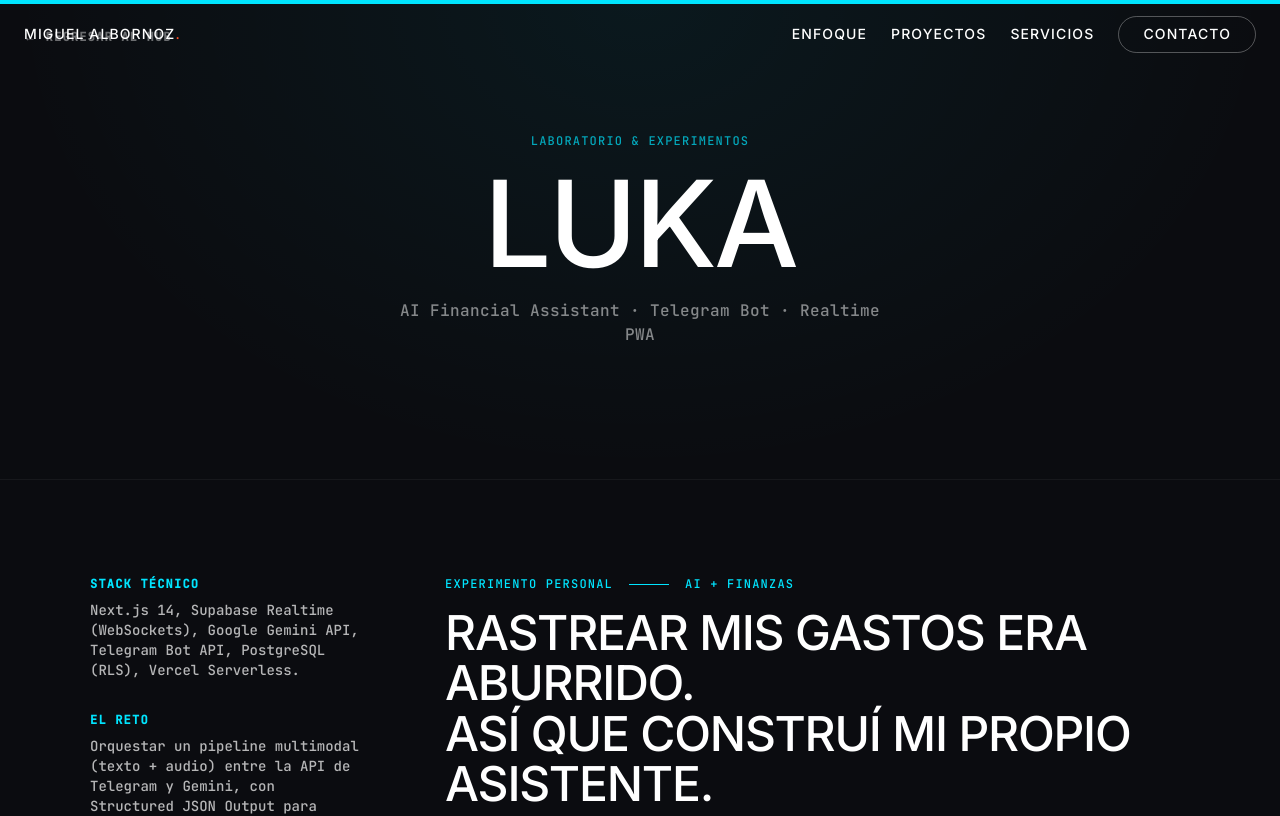
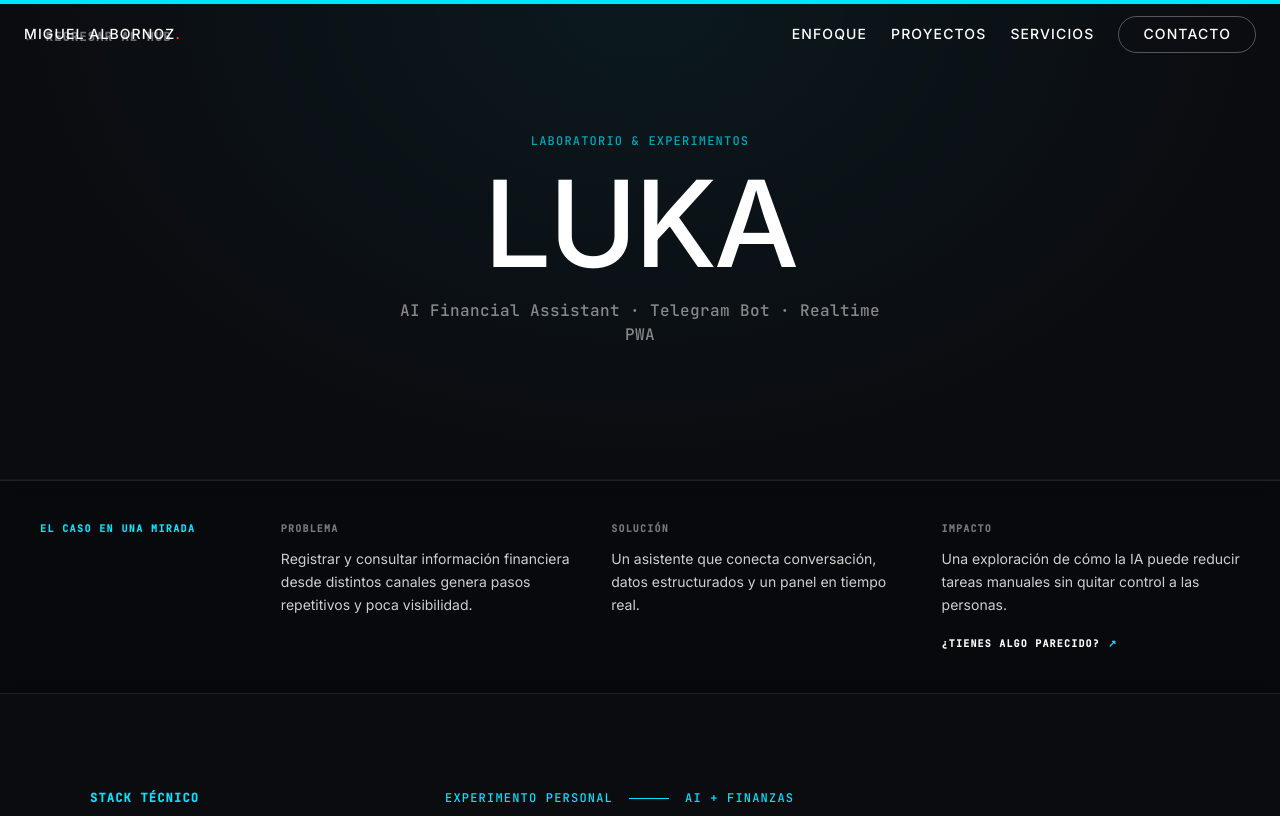
Before and after one commit to 2001mapa/portfolio_mapa, a Next.js app: page /work/laboratorio in a window 1280 px wide. Shown: the top 816 px of the page. Built offline with nearby package versions, Linux system fonts and the light colour scheme.

Commit message:
feat: clarify case studies around business outcomes

```diff
--- /dev/null
+++ b/src/components/projects/CaseStudyBrief.tsx
@@ -0,0 +1,37 @@
+import Link from "next/link";
+
+type CaseStudyBriefProps = {
+  problem: string;
+  solution: string;
+  outcome: string;
+  accent?: string;
+};
+
+export function CaseStudyBrief({ problem, solution, outcome, accent = "#ff4c24" }: CaseStudyBriefProps) {
+  return (
+    <section className="relative z-30 border-y border-white/10 bg-black/20 px-6 py-8 backdrop-blur-sm md:py-10">
+      <div className="mx-auto grid max-w-[1200px] gap-7 md:grid-cols-[0.7fr_1fr_1fr_1fr] md:gap-8">
+        <p className="font-[family-name:var(--font-ibm-plex-mono)] text-[10px] font-semibold uppercase tracking-[0.14em]" style={{ color: accent }}>
+          El caso en una mirada
+        </p>
+        <BriefItem label="Problema" text={problem} />
+        <BriefItem label="Solución" text={solution} />
+        <div>
+          <BriefItem label="Impacto" text={outcome} />
+          <Link href="/#contact" className="mt-5 inline-flex items-center gap-2 font-[family-name:var(--font-ibm-plex-mono)] text-[10px] font-semibold uppercase tracking-[0.12em] text-white transition-colors hover:text-white/65">
+            ¿Tienes algo parecido? <span style={{ color: accent }}>↗</span>
+          </Link>
+        </div>
+      </div>
+    </section>
+  );
+}
+
+function BriefItem({ label, text }: { label: string; text: string }) {
+  return (
+    <div>
+      <p className="font-[family-name:var(--font-ibm-plex-mono)] text-[10px] font-semibold uppercase tracking-[0.12em] text-white/45">{label}</p>
+      <p className="mt-3 text-sm leading-relaxed text-white/80">{text}</p>
+    </div>
+  );
+}
--- a/src/components/projects/CatalogoDetail.tsx
+++ b/src/components/projects/CatalogoDetail.tsx
@@ -5,6 +5,7 @@ import Link from "next/link";
 import { motion, useScroll, useSpring } from "framer-motion";
 import { useRef } from "react";
 import { videoUrl } from "@/data/media";
+import { CaseStudyBrief } from "./CaseStudyBrief";
 
 export function CatalogoDetail() {
   const containerRef = useRef<HTMLDivElement>(null);
@@ -84,6 +85,13 @@ export function CatalogoDetail() {
           </div>
         </div>
       </div>
+
+      <CaseStudyBrief
+        accent="#7a9982"
+        problem="Un catálogo B2B necesita mostrar muchas referencias sin depender de mensajes, fotos sueltas o búsquedas manuales."
+        solution="Un catálogo navegable con filtros, información centralizada y un camino directo para solicitar productos."
+        outcome="Una experiencia de compra más clara para clientes y menos trabajo operativo para el equipo comercial."
+      />
 
       <main className="w-full pt-16 pb-24 md:pt-20 md:pb-32 px-6">
         <div className="max-w-[1200px] mx-auto flex flex-col gap-16 md:gap-32 font-[family-name:var(--font-die-grotesk-b)]">
--- a/src/components/projects/DocuMindDetail.tsx
+++ b/src/components/projects/DocuMindDetail.tsx
@@ -5,6 +5,7 @@ import Link from "next/link";
 import { motion, useScroll, useTransform, useSpring } from "framer-motion";
 import { useRef } from "react";
 import { videoUrl } from "@/data/media";
+import { CaseStudyBrief } from "./CaseStudyBrief";
 
 export function DocuMindDetail() {
   const heroRef = useRef<HTMLDivElement>(null);
@@ -83,6 +84,13 @@ export function DocuMindDetail() {
 
         <div className="absolute inset-0 z-0 bg-gradient-to-b from-[#4B0082]/20 via-[#0B0C10]/80 to-[#0B0C10] mix-blend-multiply pointer-events-none"></div>
       </div>
+
+      <CaseStudyBrief
+        accent="#DDA0DD"
+        problem="Información repartida en documentos y respuestas repetitivas que hacen lenta la consulta."
+        solution="Un asistente RAG que recupera contexto relevante y responde desde una base documental controlada."
+        outcome="Consultas más rápidas, trazables y sin obligar al equipo a revisar archivos uno por uno."
+      />
 
       <div className="relative w-full px-6 md:px-12 pb-24 md:pb-40 z-20">
         <div className="max-w-[1400px] mx-auto flex flex-col md:flex-row gap-12 md:gap-24">
--- a/src/components/projects/LaboratorioDetail.tsx
+++ b/src/components/projects/LaboratorioDetail.tsx
@@ -5,6 +5,7 @@ import { motion, useScroll, useSpring } from "framer-motion";
 import Link from "next/link";
 import { useEffect } from "react";
 import { videoUrl } from "@/data/media";
+import { CaseStudyBrief } from "./CaseStudyBrief";
 
 export function LaboratorioDetail() {
   useEffect(() => {
@@ -56,6 +57,13 @@ export function LaboratorioDetail() {
           </motion.div>
         </div>
       </section>
+
+      <CaseStudyBrief
+        accent="#00E5FF"
+        problem="Registrar y consultar información financiera desde distintos canales genera pasos repetitivos y poca visibilidad."
+        solution="Un asistente que conecta conversación, datos estructurados y un panel en tiempo real."
+        outcome="Una exploración de cómo la IA puede reducir tareas manuales sin quitar control a las personas."
+      />
 
       {/* Main Content */}
       <main className="w-full py-16 md:py-24 px-6">
--- a/src/components/projects/LandingPageDetail.tsx
+++ b/src/components/projects/LandingPageDetail.tsx
@@ -4,6 +4,7 @@
 import Link from "next/link";
 import { motion, useScroll, useTransform, useSpring } from "framer-motion";
 import { useRef } from "react";
+import { CaseStudyBrief } from "./CaseStudyBrief";
 import { videoUrl } from "@/data/media";
 
 export function LandingPageDetail() {
@@ -86,6 +87,13 @@ export function LandingPageDetail() {
         {/* Parallax Background */}
         <motion.div style={{ y: heroY }} className="absolute inset-0 bg-[#2a1e15] opacity-30 z-0"></motion.div>
       </div>
+
+      <CaseStudyBrief
+        accent="#e09c6f"
+        problem="Una oferta valiosa pierde oportunidades si su mensaje, beneficios y siguiente paso no se entienden en segundos."
+        solution="Una landing enfocada en jerarquía, velocidad y llamadas a la acción que guían la decisión."
+        outcome="Una primera impresión más clara que convierte atención en conversaciones comerciales."
+      />
 
       {/* Body */}
       <main className="relative z-20 w-full pt-16 pb-24 md:pt-20 md:pb-32 px-6">
--- a/src/components/projects/LinktreeDetail.tsx
+++ b/src/components/projects/LinktreeDetail.tsx
@@ -4,6 +4,7 @@
 import Link from "next/link";
 import { motion, useScroll, useTransform, useSpring } from "framer-motion";
 import { useRef } from "react";
+import { CaseStudyBrief } from "./CaseStudyBrief";
 import { videoUrl } from "@/data/media";
 
 export function LinktreeDetail() {
@@ -85,6 +86,13 @@ export function LinktreeDetail() {
         {/* Parallax Background */}
         <motion.div style={{ y: heroY }} className="absolute inset-0 bg-[#1e152a] opacity-30 z-0"></motion.div>
       </div>
+
+      <CaseStudyBrief
+        accent="#b88be5"
+        problem="Una marca con enlaces y canales dispersos obliga a sus visitantes a adivinar dónde hacer clic."
+        solution="Una página de enlaces rápida, personalizable y coherente con la identidad de la marca."
+        outcome="Un punto de entrada único que ordena la presencia digital y reduce la fricción para contactar o comprar."
+      />
 
       {/* Body */}
       <main className="relative z-20 w-full pt-16 pb-24 md:pt-20 md:pb-32 px-6">
--- a/src/components/projects/OrbitKanbanDetail.tsx
+++ b/src/components/projects/OrbitKanbanDetail.tsx
@@ -5,6 +5,7 @@ import Link from "next/link";
 import { motion, useScroll, useTransform, useSpring } from "framer-motion";
 import { useRef } from "react";
 import { videoUrl } from "@/data/media";
+import { CaseStudyBrief } from "./CaseStudyBrief";
 
 export function OrbitKanbanDetail() {
   const heroRef = useRef<HTMLDivElement>(null);
@@ -83,6 +84,13 @@ export function OrbitKanbanDetail() {
 
         <div className="absolute inset-0 z-0 bg-gradient-to-b from-[#0F52BA]/20 via-[#0B0C10]/80 to-[#0B0C10] mix-blend-multiply pointer-events-none"></div>
       </div>
+
+      <CaseStudyBrief
+        accent="#77A5E8"
+        problem="Cuando las tareas cambian rápido, el equipo pierde prioridad, contexto y visibilidad sobre lo que está bloqueado."
+        solution="Un tablero en tiempo real con orden persistente, estados claros y colaboración sin recargar la información."
+        outcome="Un flujo de trabajo que permite decidir qué sigue y detectar bloqueos antes de que frenen al equipo."
+      />
 
       <div className="relative w-full px-6 md:px-12 pb-24 md:pb-40 z-20">
         <div className="max-w-[1400px] mx-auto flex flex-col md:flex-row gap-12 md:gap-24">
```
